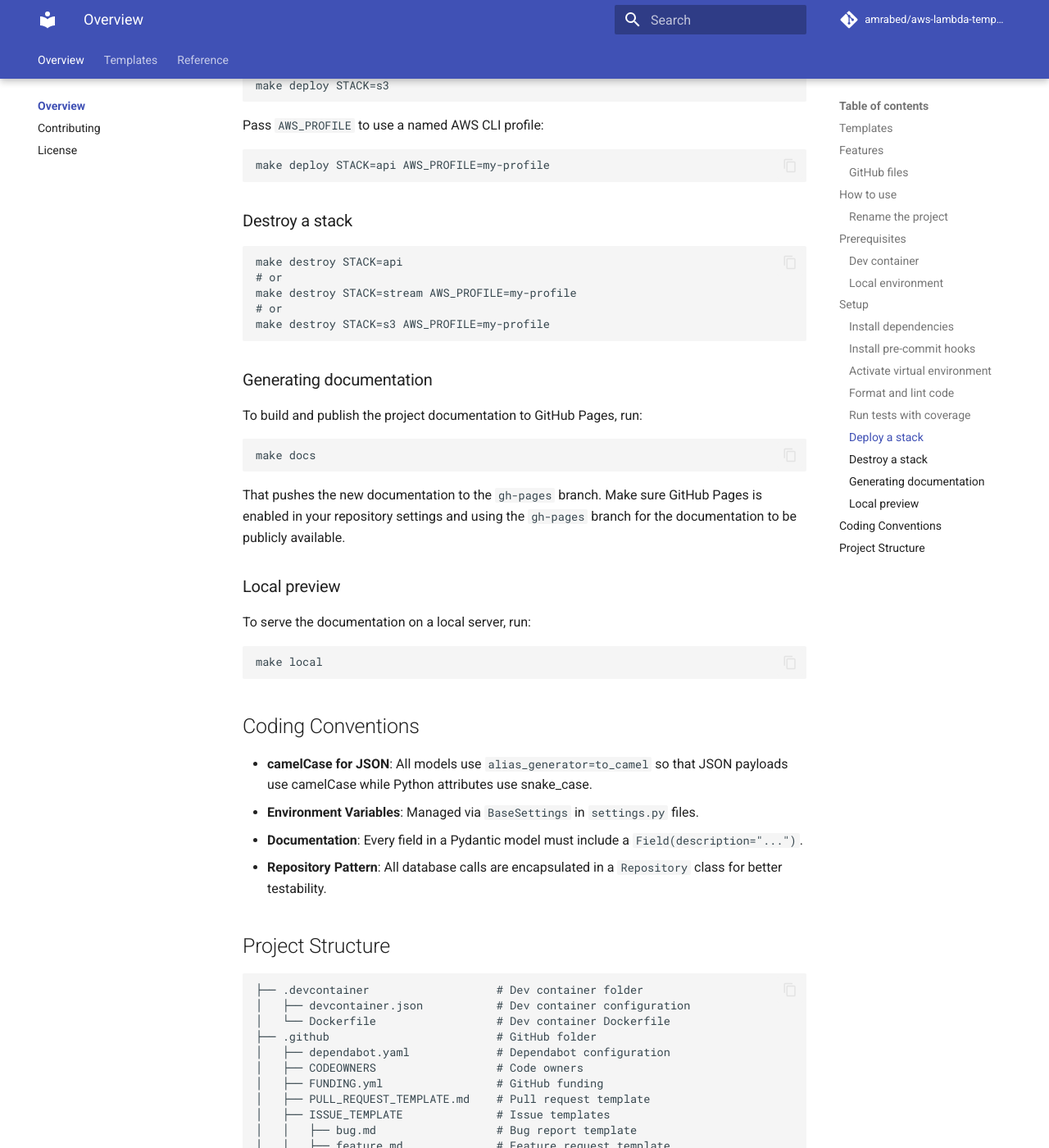
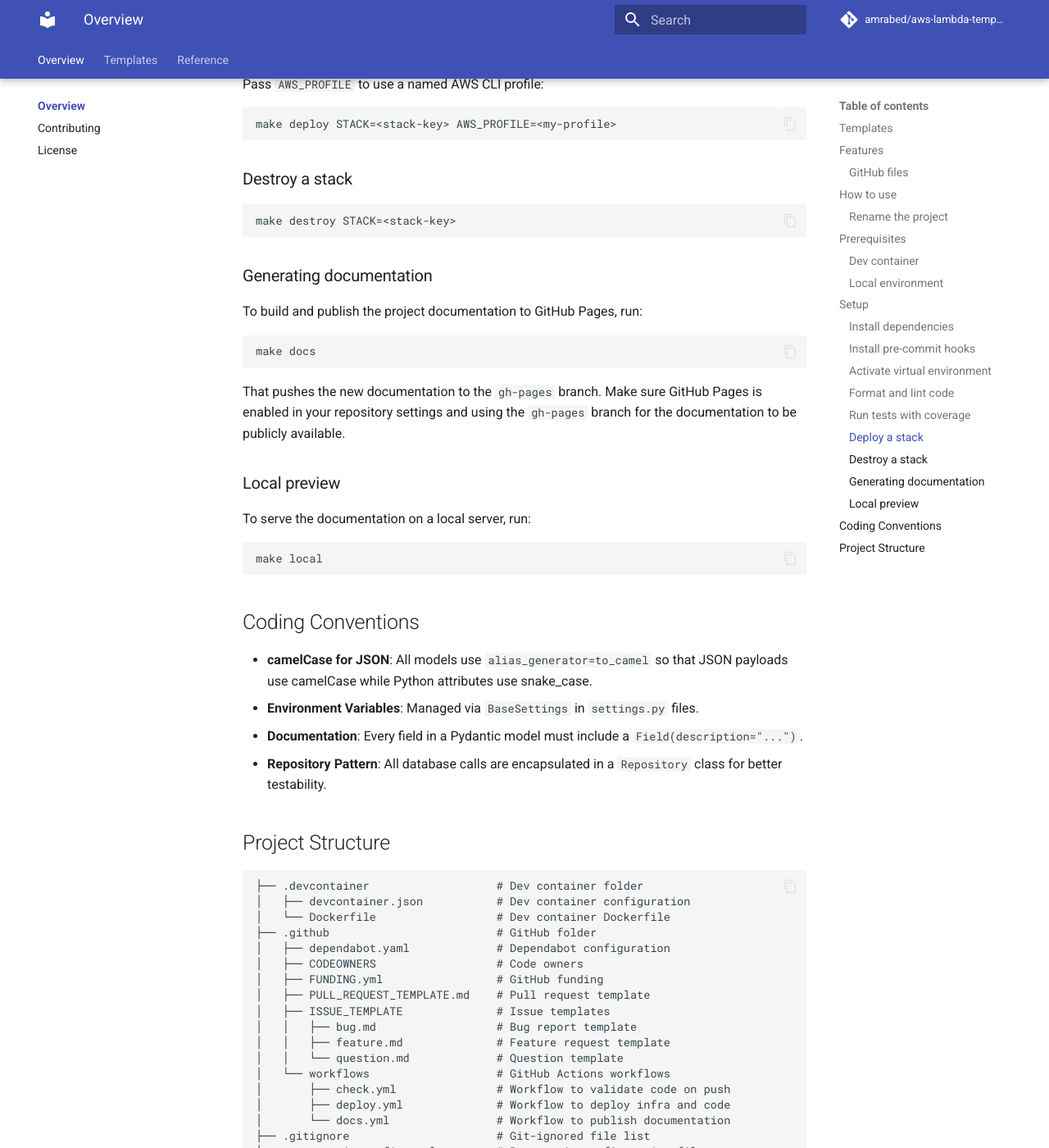
Before and after one commit to amrabed/aws-lambda-templates, an MkDocs documentation site: the page built from docs/README.md, in a window 1280 px wide and 1400 px high, scrolled down 4043 px. Shown: the whole window at 82% size. Built offline with MkDocs 1.6.1 and Material for MkDocs 9.7.7, drawn with Linux system fonts in a browser that asks for light colours; comment, search, counter and statistics services are not loaded; some of the changed text lies outside the part shown.

Commit message:
Update README.md (#19)

````diff
--- a/docs/README.md
+++ b/docs/README.md
@@ -27,8 +27,8 @@
 
 Templates come pre-wired with:
 
+- **AWS Lambda Best Practices**: Integrated [AWS Lambda Powertools](https://docs.aws.amazon.com/powertools/python)
 - **Clean Architecture**: Separation of concerns using the Repository pattern for data access
-- **AWS Lambda Best Practices**: Integrated [AWS Lambda Powertools](https://docs.aws.amazon.com/powertools/python)
 - **Data Modeling**: Strong typing and validation using [Pydantic](https://docs.pydantic.dev)
 - **Infrastructure as Code**: [AWS CDK](https://aws.amazon.com/cdk) stacks
 - **Testing**: Comprehensive [pytest](https://pytest.org) suite with [moto](http://docs.getmoto.org) for AWS mocking and [hypothesis](https://hypothesis.readthedocs.io) for property-based testing
@@ -127,25 +127,17 @@
 The `STACK` environment variable selects which stack to synthesise.
 
 ```bash
-make deploy STACK=api
-# or
-make deploy STACK=stream
-# or
-make deploy STACK=s3
+make deploy STACK=<stack-key>
 ```
 
 Pass `AWS_PROFILE` to use a named AWS CLI profile:
 ```bash
-make deploy STACK=api AWS_PROFILE=my-profile
+make deploy STACK=<stack-key> AWS_PROFILE=<my-profile>
 ```
 
 ### Destroy a stack
 ```bash
-make destroy STACK=api
-# or
-make destroy STACK=stream AWS_PROFILE=my-profile
-# or
-make destroy STACK=s3 AWS_PROFILE=my-profile
+make destroy STACK=<stack-key>
 ```
 
 ### Generating documentation
@@ -204,6 +196,7 @@
 │   │   ├── agent.md                # Bedrock agent documentation page
 │   │   ├── api.md                  # API documentation page
 │   │   ├── eventbridge.md          # EventBridge documentation page
+│   │   ├── graphql.md              # AppSync GRAPHQL documentation page
 │   │   ├── s3.md                   # S3 documentation page
 │   │   ├── stream.md               # Stream documentation page
 │   │   └── sqs.md                  # S3 documentation page
@@ -212,6 +205,7 @@
 │       ├── agent.md                # Bedrock agent reference page
 │       ├── api.md                  # API scenario reference page
 │       ├── eventbridge.md          # EventBridge scenario reference page
+│       ├── graphql.md              # AppSync GraphQL scenario reference page
 │       ├── s3.md                   # S3 scenario reference page
 │       ├── stream.md               # Stream scenario reference page
 │       └── sqs.md                  # SQS scenario reference page
````
Also changed, not shown: other parts of docs/README.md (+2 -2 lines).
